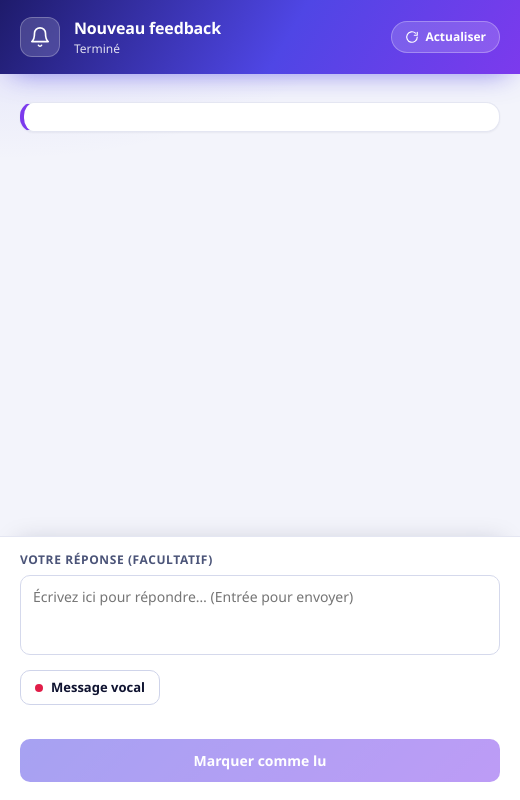
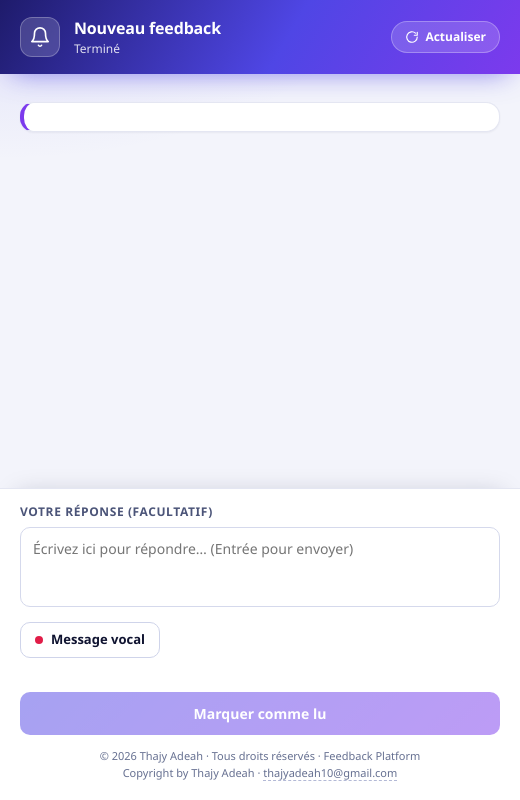
Before and after one commit to Thajy24/Feedback-WIndows, an Electron app: page popup.html in a window 520 px wide. Drawn offline with nearby package versions, Linux system fonts and the light colour scheme; no server answers.

Commit message:
Add legal notice and copyright to popup.html
Added legal notice and copyright information to the footer.

```diff
--- a/popup.html
+++ b/popup.html
@@ -112,6 +112,9 @@ html[data-theme=dark] .voice button.mic,html[data-theme=dark] .voice button.plai
   header .rf.busy svg { animation:spin .8s linear infinite; }
   #popVoice .voice { margin:10px 0 0; }
   .bubble { position:relative; }
+  .legal { margin:12px 0 0; text-align:center; font-size:11px; line-height:1.6; color:var(--muted); user-select:text; }
+  .legal a { color:var(--muted); text-decoration:none; border-bottom:1px dashed #b3b9d6; }
+  .legal a:hover { color:var(--accent); border-color:var(--accent); }
 </style>
 </head>
 <body>
@@ -134,6 +137,7 @@ html[data-theme=dark] .voice button.mic,html[data-theme=dark] .voice button.plai
     <div id="popVoice"></div>
     <p id="err" class="err" role="alert"></p>
     <button id="go" type="button" disabled>Marquer comme lu</button>
+    <p class="legal">© 2026 Thajy Adeah · Tous droits réservés · Feedback Platform<br>Copyright by Thajy Adeah · <a href="mailto:thajyadeah10@gmail.com">thajyadeah10@gmail.com</a></p>
   </footer>
 
 <script>
```
